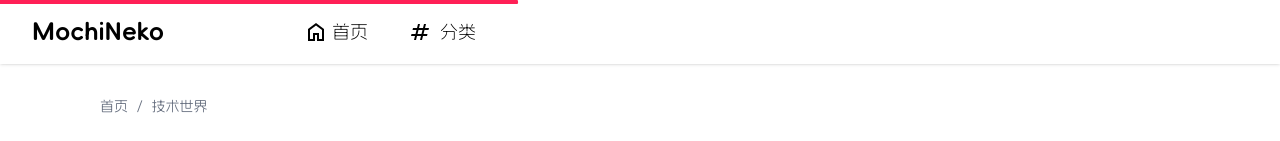
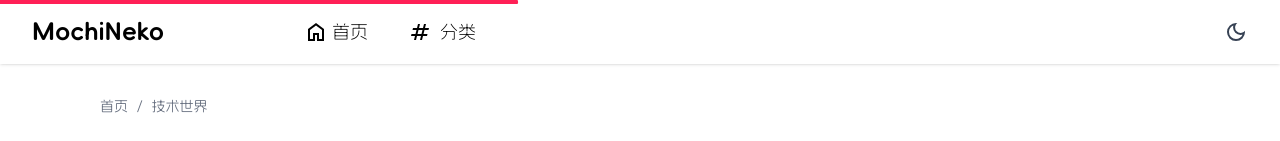
Before and after one commit to littlebearbug/mochineko, a Next.js app: page /css-border-image-9-slice-scaling in a window 1280 px wide. Shown: the top 141 px of the page. Built offline with nearby package versions, Linux system fonts and the light colour scheme.

Commit message:
feat: 添加dark mode

```diff
--- a/app/globals.css
+++ b/app/globals.css
@@ -1,4 +1,5 @@
 @import 'tailwindcss';
+@custom-variant dark (&:where(.dark, .dark *));
 
 @layer utilities {
   .flex-center {
--- a/app/layout.tsx
+++ b/app/layout.tsx
@@ -3,6 +3,7 @@
 import '@/public/fonts/alimama/font.css';
 import Navbar from '@/components/navigation/Navbar';
 import Footer from '@/components/navigation/Footer';
+import { ThemeProvider } from '@/components/providers/ThemeProvider';
 
 export const metadata: Metadata = {
   title: {
@@ -17,11 +18,18 @@
   children: React.ReactNode;
 }>) {
   return (
-    <html lang="zh" data-scroll-behavior="smooth">
+    <html lang="zh" data-scroll-behavior="smooth" suppressHydrationWarning>
       <body>
-        <Navbar />
-        {children}
-        <Footer />
+        <ThemeProvider
+          attribute="class"
+          defaultTheme="system"
+          enableSystem
+          disableTransitionOnChange
+        >
+          <Navbar />
+          {children}
+          <Footer />
+        </ThemeProvider>
       </body>
     </html>
   );
--- /dev/null
+++ b/components/ThemeToggle/index.tsx
@@ -0,0 +1,53 @@
+'use client';
+
+import { useTheme } from 'next-themes';
+import { useEffect, useState } from 'react';
+
+const ThemeToggle = () => {
+  const { theme, setTheme } = useTheme();
+  const [mounted, setMounted] = useState(false);
+
+  useEffect(() => {
+    setMounted(true);
+  }, []);
+
+  if (!mounted) {
+    return (
+      <button className="w-6 h-6 p-1 rounded-md hover:bg-gray-100 dark:hover:bg-gray-800 transition-colors">
+        <div className="w-5 h-5 bg-gray-200 dark:bg-gray-700 rounded-full animate-pulse" />
+      </button>
+    );
+  }
+
+  return (
+    <button
+      onClick={() => setTheme(theme === 'dark' ? 'light' : 'dark')}
+      className="rounded-md hover:bg-gray-100 dark:hover:bg-gray-800 transition-colors text-gray-700 dark:text-gray-200 cursor-pointer"
+      aria-label="Toggle theme"
+    >
+      {theme === 'dark' ? (
+        <svg
+          xmlns="http://www.w3.org/2000/svg"
+          height="24px"
+          viewBox="0 -960 960 960"
+          width="24px"
+          fill="currentColor"
+        >
+          <path d="M480-360q50 0 85-35t35-85q0-50-35-85t-85-35q-50 0-85 35t-35 85q0 50 35 85t85 35Zm0 80q-83 0-141.5-58.5T280-480q0-83 58.5-141.5T480-680q83 0 141.5 58.5T680-480q0 83-58.5 141.5T480-280ZM200-440H40v-80h160v80Zm720 0H760v-80h160v80ZM440-760v-160h80v160h-80Zm0 720v-160h80v160h-80ZM256-650l-101-97 57-59 96 100-52 56Zm492 496-97-101 53-55 101 97-57 59Zm-98-550 97-101 59 57-100 96-56-52ZM154-212l101-97 55 53-97 101-59-57Zm326-268Z" />
+        </svg>
+      ) : (
+        <svg
+          xmlns="http://www.w3.org/2000/svg"
+          height="24px"
+          viewBox="0 -960 960 960"
+          width="24px"
+          fill="currentColor"
+        >
+          <path d="M480-120q-150 0-255-105T120-480q0-150 105-255t255-105q14 0 27.5 1t26.5 3q-41 29-65.5 75.5T444-660q0 90 63 153t153 63q55 0 101-24.5t75-65.5q2 13 3 26.5t1 27.5q0 150-105 255T480-120Zm0-80q88 0 158-48.5T740-375q-20 5-40 8t-40 3q-123 0-209.5-86.5T364-660q0-20 3-40t8-40q-78 32-126.5 102T200-480q0 116 82 198t198 82Zm-10-270Z" />
+        </svg>
+      )}
+    </button>
+  );
+};
+
+export default ThemeToggle;
--- a/components/navigation/Navbar/index.tsx
+++ b/components/navigation/Navbar/index.tsx
@@ -2,6 +2,7 @@
 
 import { useState, useCallback, useMemo, FC, memo } from 'react';
 import Link from 'next/link';
+import ThemeToggle from '../../ThemeToggle';
 import { navLinks } from './data';
 
 const DesktopNavLinks: FC<{ onLinkHover: (label: string | null) => void }> =
@@ -32,7 +33,9 @@
             </li>
           ))}
         </ul>
-        <div className="flex gap-10">{/* 后续用于放置按钮 */}</div>
+        <div className="flex gap-10">
+          <ThemeToggle />
+        </div>
       </div>
     );
   });
@@ -69,6 +72,9 @@
           <span></span>
           <span></span>
         </button>
+        <div className="fixed top-4 right-16">
+          <ThemeToggle />
+        </div>
       </div>
       <div
         className={`
@@ -174,7 +180,7 @@
 
   return (
     <nav
-      className="w-full bg-white sticky top-0 z-50"
+      className="w-full bg-white sticky top-0 z-50 dark:bg-gray-900"
       onMouseLeave={handleMouseLeave}
     >
       <div className="py-4 px-8 max-lg:px-6 w-full shadow-sm">
--- /dev/null
+++ b/components/providers/ThemeProvider.tsx
@@ -0,0 +1,11 @@
+'use client';
+
+import * as React from 'react';
+import { ThemeProvider as NextThemesProvider } from 'next-themes';
+
+export function ThemeProvider({
+  children,
+  ...props
+}: React.ComponentProps<typeof NextThemesProvider>) {
+  return <NextThemesProvider {...props}>{children}</NextThemesProvider>;
+}
--- a/package.json
+++ b/package.json
@@ -15,6 +15,7 @@
   "dependencies": {
     "gray-matter": "^4.0.3",
     "next": "15.4.8",
+    "next-themes": "^0.4.6",
     "react": "19.1.0",
     "react-dom": "19.1.0",
     "react-markdown": "^10.1.0",
```
Also changed, not shown: 1 other file (tests, documents, lock files or other folders).
